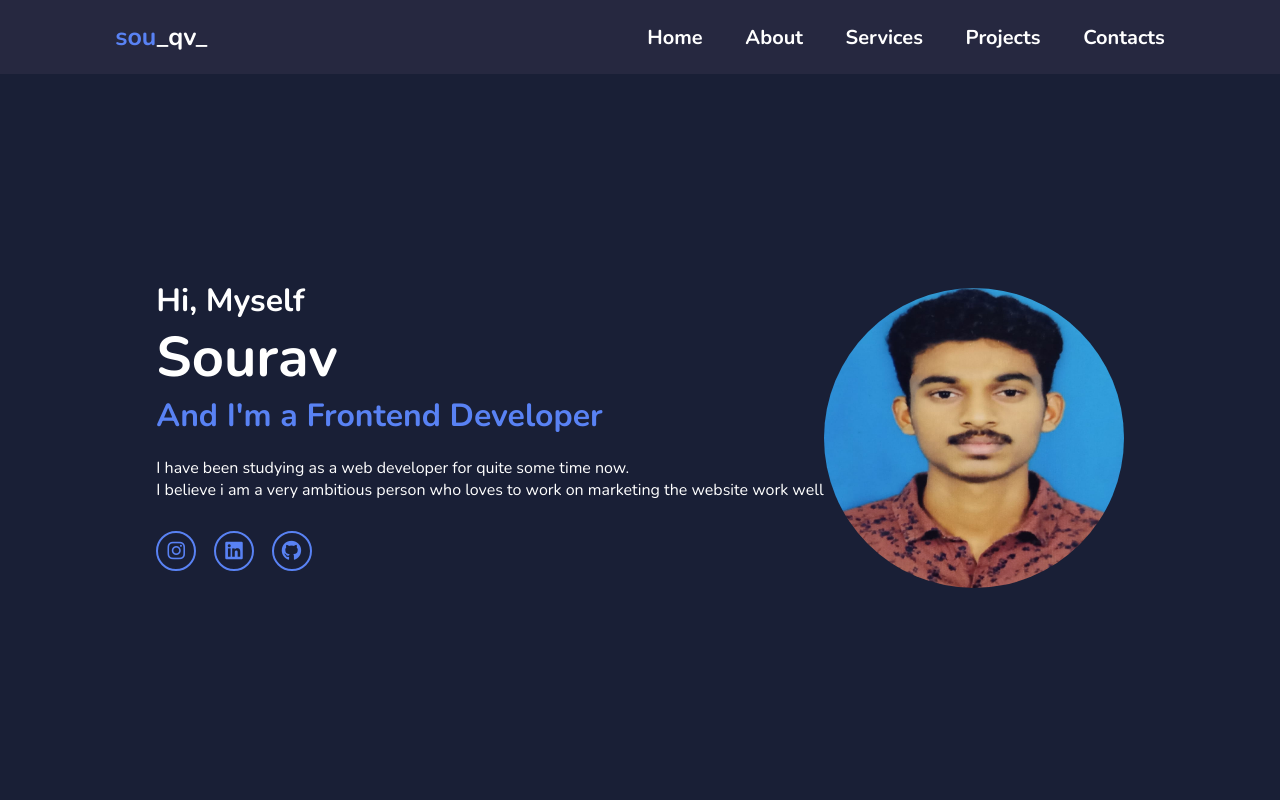
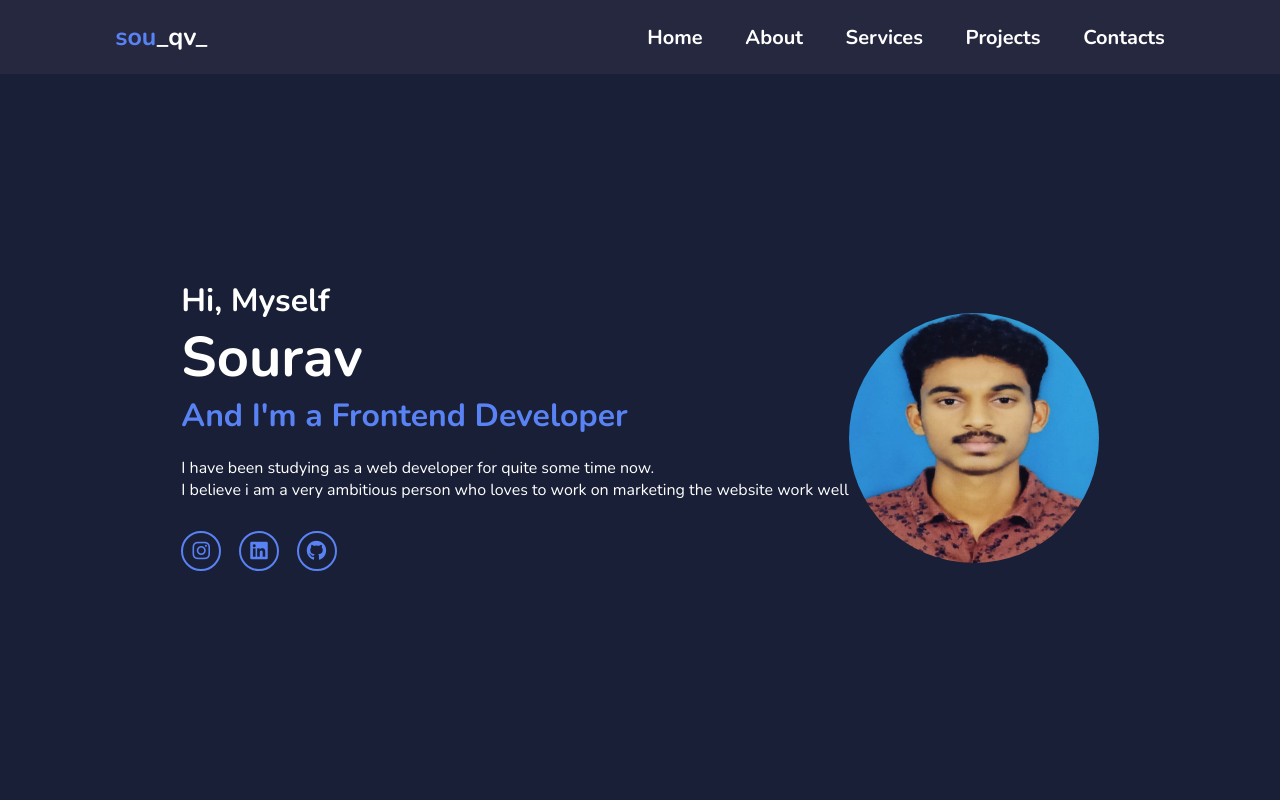
Before and after one commit to Sourav264/porfolio, a plain HTML site: page index.html in a window 1280 px wide. Shown: the top 800 px of the page. Drawn offline with nearby package versions, Linux system fonts and the light colour scheme.

Commit message:
size decrease

```diff
--- a/index.html
+++ b/index.html
@@ -51,7 +51,7 @@
             </div>
         </div>
         <div class="home-img">
-            <img src=".\img\WhatsApp Image 2024-11-11 at 15.18.41_b5d7cc6b.jpg" alt="my_profile" style="border-radius: 50%; width:300px; height:300px">
+            <img src=".\img\WhatsApp Image 2024-11-11 at 15.18.41_b5d7cc6b.jpg" alt="my_profile" style="border-radius: 50%; width:250px; height:250px">
         </div>
     </section>
 
```
